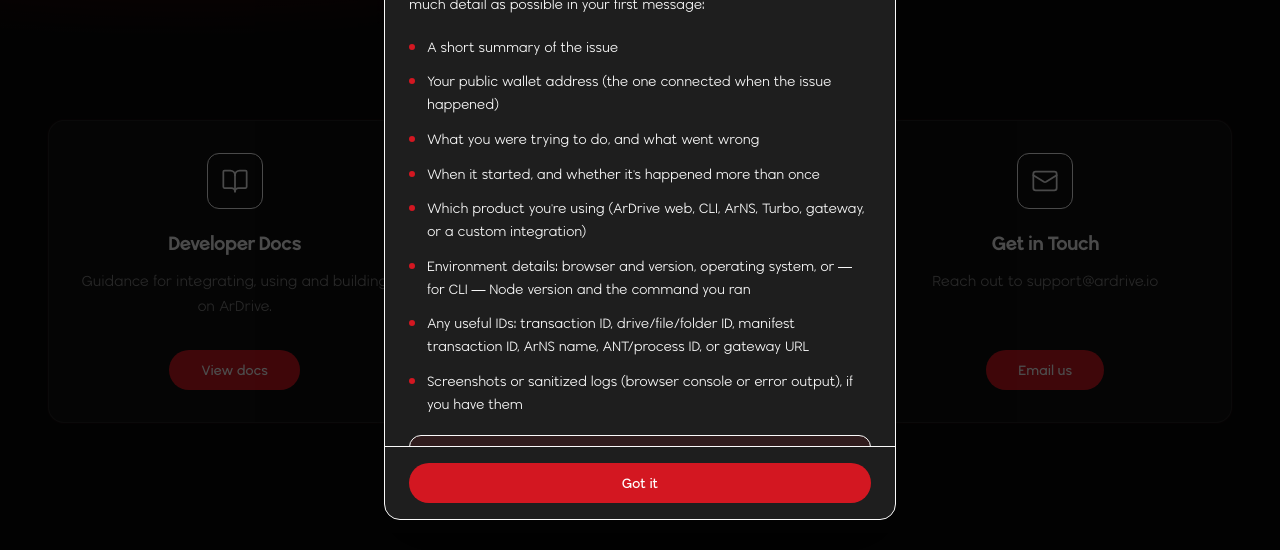
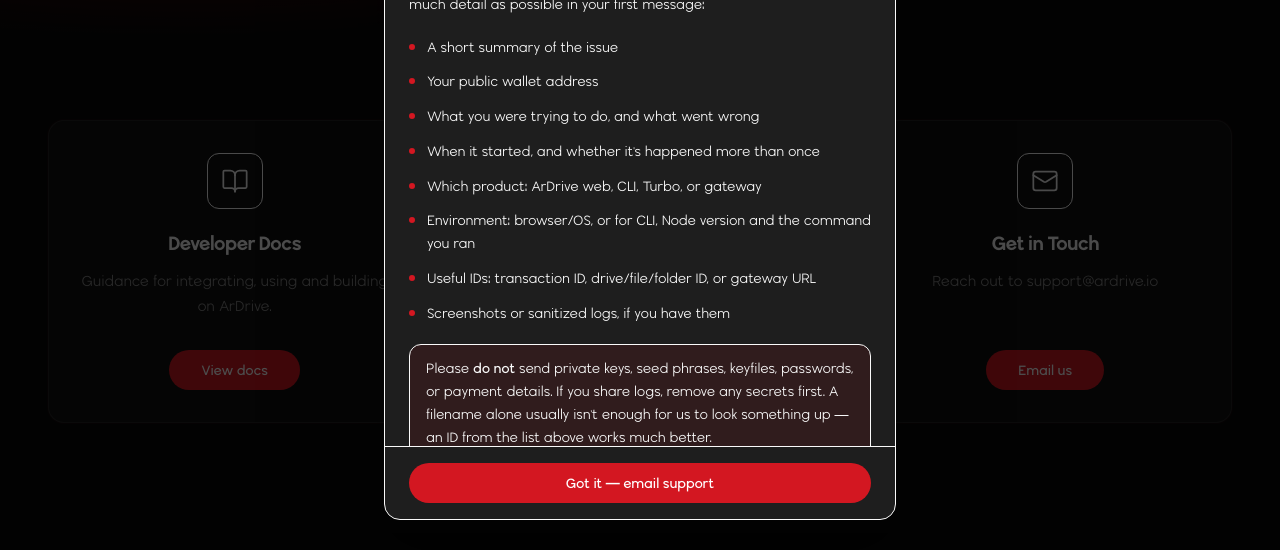
Before and after one commit to ardriveapp/public-site, a Next.js app: page /contact in a window 1280 px wide. Both pictures are taken after a click on the button "Email us". Shown: the part 200-750 px from the top of the page. Built offline with nearby package versions, Linux system fonts and the light colour scheme; no server answers.

Commit message:
Refine EmailSupportModal content and functionality: Simplify support details for user inquiries, enhancing clarity. Remove unused body overflow management logic and update button text for improved user experience.

```diff
--- a/src/components/contact/EmailSupportModal.tsx
+++ b/src/components/contact/EmailSupportModal.tsx
@@ -8,13 +8,13 @@
 
 const SUPPORT_DETAILS = [
   "A short summary of the issue",
-  "Your public wallet address (the one connected when the issue happened)",
+  "Your public wallet address",
   "What you were trying to do, and what went wrong",
   "When it started, and whether it's happened more than once",
-  "Which product you're using (ArDrive web, CLI, ArNS, Turbo, gateway, or a custom integration)",
-  "Environment details: browser and version, operating system, or — for CLI — Node version and the command you ran",
-  "Any useful IDs: transaction ID, drive/file/folder ID, manifest transaction ID, ArNS name, ANT/process ID, or gateway URL",
-  "Screenshots or sanitized logs (browser console or error output), if you have them",
+  "Which product: ArDrive web, CLI, Turbo, or gateway",
+  "Environment: browser/OS, or for CLI, Node version and the command you ran",
+  "Useful IDs: transaction ID, drive/file/folder ID, or gateway URL",
+  "Screenshots or sanitized logs, if you have them",
 ];
 
 interface EmailSupportModalProps {
@@ -45,17 +45,6 @@
     document.addEventListener("keydown", onKeyDown);
     return () => document.removeEventListener("keydown", onKeyDown);
   }, [isOpen, onClose]);
-
-  useEffect(() => {
-    if (!isOpen) return;
-
-    const previousOverflow = document.body.style.overflow;
-    document.body.style.overflow = "hidden";
-
-    return () => {
-      document.body.style.overflow = previousOverflow;
-    };
-  }, [isOpen]);
 
   if (!isOpen || !mounted) return null;
 
@@ -126,9 +115,9 @@
           <a
             href={SUPPORT_EMAIL}
             onClick={onClose}
-            className="inline-flex w-full items-center justify-center rounded-full bg-fd-primary px-8 py-2.5 text-sm font-semibold text-white transition-opacity hover:opacity-90"
+            className="inline-flex w-full cursor-pointer items-center justify-center rounded-full bg-fd-primary px-8 py-2.5 text-sm font-semibold text-white transition-opacity hover:opacity-90"
           >
-            Got it
+            Got it — email support
           </a>
         </div>
       </div>
```
